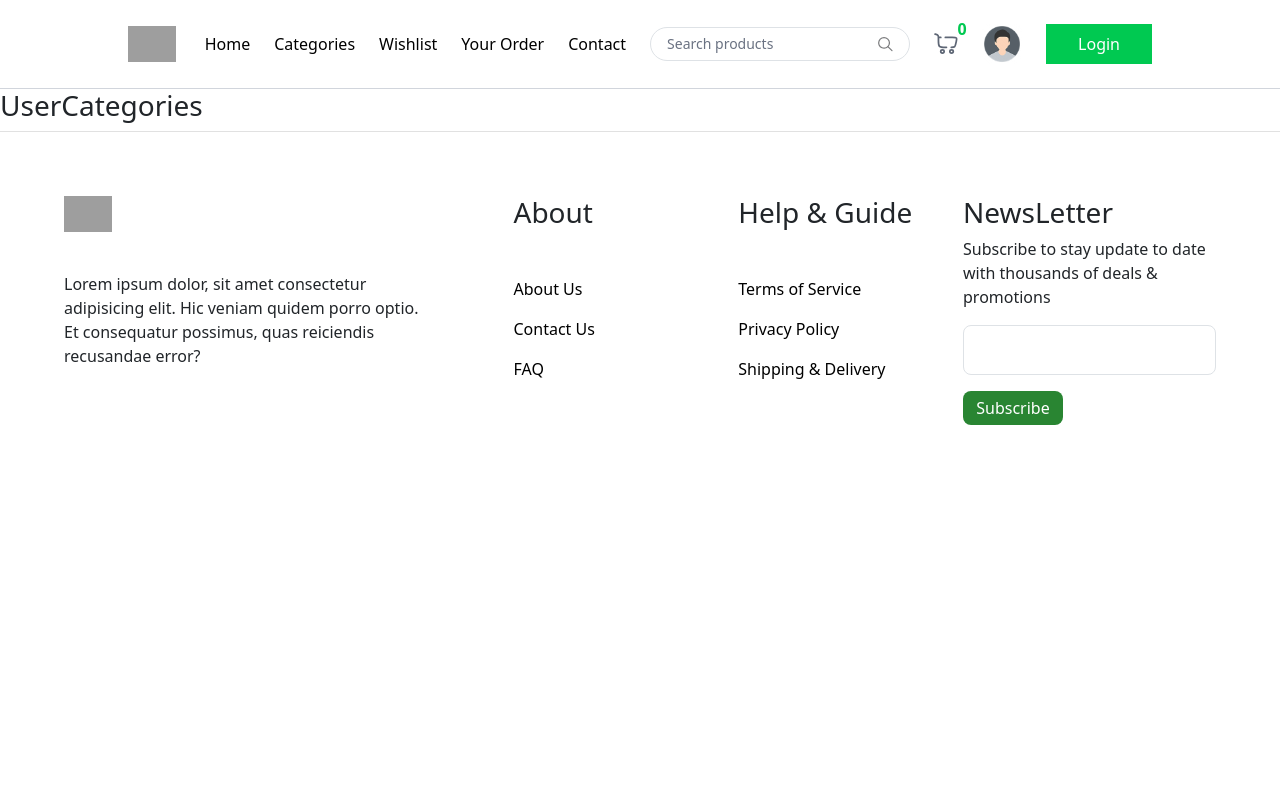
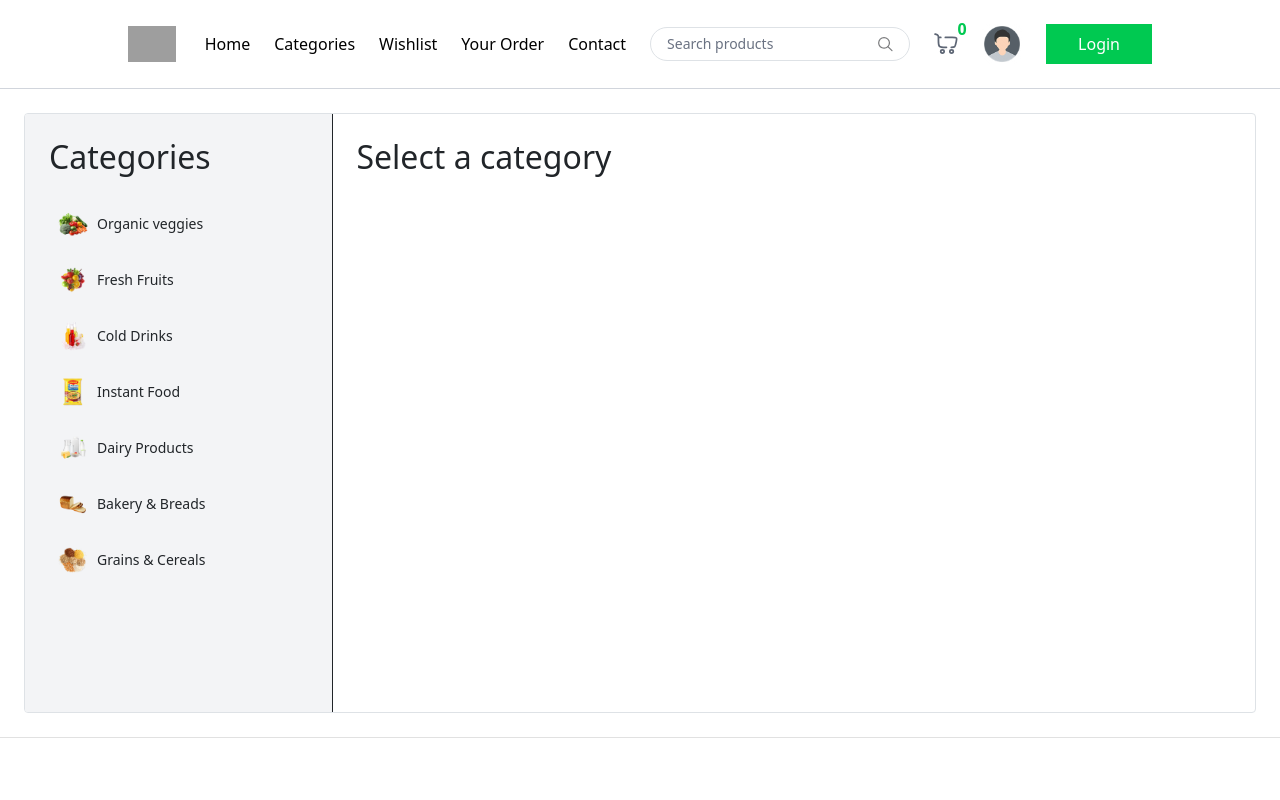
Before and after one commit to Rohansawant734/D1_Green-Mart, a React (Vite) app in the folder green_mart/: page /categories in a window 1280 px wide. Shown: the top 800 px of the page. Built offline with nearby package versions, Linux system fonts and the light colour scheme; grey boxes are pictures that could not be loaded.

Commit message:
changes in productcard and wishlistcontext and make categories of product

```diff
--- a/green_mart/src/Component/ProductCard.jsx
+++ b/green_mart/src/Component/ProductCard.jsx
@@ -1,16 +1,25 @@
 import React from 'react'
 import { FaHeart } from 'react-icons/fa';
 import { useCart } from '../context/CartCintext';
-const ProductCard = ({product,isWishlisted = false, toggleWishlist = () => {}, showWishlistIcon = false}) => {
+import { useWishlist } from '../context/WishlistContext';
+const ProductCard = ({product ,showWishlistIcon = false}) => {
   const { addToCart } = useCart();
+  const {wishlist, toggleWishlist} = useWishlist();
+  const isWishlisted = wishlist.some(item => item._id === product._id);
   return (
-    <div className='relative bg-white rounded-lg shadow-md overflow-hidden hover:shadow-lg transition'>
+    <div className='relative bg-white rounded-lg shadow-md overflow-hidden hover:shadow-lg transition group'>
        {showWishlistIcon && (
         <button
           onClick={() => toggleWishlist(product)}
-          className="absolute top-3 right-3 text-lg text-gray-400 hover:text-red-500"
+          className={`
+            absolute top-3 right-3 text-xl z-10
+            opacity-0 group-hover:opacity-100
+            scale-90 group-hover:scale-110
+            transition-all duration-300 ease-in-out
+            ${isWishlisted ? 'text-red-500' : 'text-gray-400 hover:text-red-500'}
+          `}
         >
-          <FaHeart className={isWishlisted ? "text-red-500" : ""} />
+          <FaHeart/>
         </button>
       )}
 
--- a/green_mart/src/context/WishlistContext.jsx
+++ b/green_mart/src/context/WishlistContext.jsx
@@ -8,12 +8,15 @@ export const WishlistProvider = ({ children }) => {
   const [wishlist, setWishlist] = useState([]);
 
   const toggleWishlist = (product) => {
-    const exists = wishlist.find(item => item._id === product._id);
+    setWishlist((prevWishlist) => {
+    const exists = prevWishlist.some((item) => item._id === product._id);
+
     if (exists) {
-      setWishlist(wishlist.filter(item => item._id !== product._id));
+      return prevWishlist.filter((item) => item._id !== product._id);
     } else {
-      setWishlist([...wishlist, product]);
+      return [...prevWishlist, product];
     }
+  });
   };
 
   return (
--- a/green_mart/src/pages/users/Categories.jsx
+++ b/green_mart/src/pages/users/Categories.jsx
@@ -1,11 +1,64 @@
-import React from 'react'
+import React, { useState } from 'react';
+import { categories, dummyProducts } from '../../assets/assets';
+import ProductCard from '../../Component/ProductCard';
+import { useWishlist } from '../../context/WishlistContext';
 
 const Categories = () => {
+  const [selectedCategory, setSelectedCategory] = useState(null);
+
+  const filterProducts = selectedCategory
+    ? dummyProducts.filter(p => p.category === selectedCategory)
+    : [];
+
+  const { wishlist, toggleWishlist } = useWishlist();
+
   return (
-    <div>
-      <h3>UserCategories</h3>
+    <div className="p-6">
+
+      {/* Flex container */}
+      <div className="flex h-[600px] border rounded overflow-hidden">
+
+        {/* Left Sidebar */}
+        <div className="w-1/4 bg-gray-100 p-4 overflow-y-auto border-r">
+          <h2 className="text-lg font-semibold mb-4">Categories</h2>
+          <div className="flex flex-col gap-2">
+            {categories.map(cat => (
+              <div
+                key={cat.path}
+                className={`flex items-center gap-2 p-2 rounded cursor-pointer transition hover:bg-gray-200 ${
+                  selectedCategory === cat.path ? "bg-gray-300" : ""
+                }`}
+                onClick={() => setSelectedCategory(cat.path)}
+              >
+                <img src={cat.image} alt={cat.text} className="w-8 h-8" />
+                <span className="text-sm font-medium">{cat.text}</span>
+              </div>
+            ))}
+          </div>
+        </div>
+
+        {/* Right Products Grid */}
+        <div className="w-3/4 p-6 overflow-y-auto">
+          <h2 className="text-xl font-semibold mb-4">
+            {selectedCategory ? `Products in ${selectedCategory}` : "Select a category"}
+          </h2>
+
+          {/* Products Grid */}
+          <div className="grid grid-cols-2 md:grid-cols-3 lg:grid-cols-4 gap-6">
+            {filterProducts.map(product => (
+              <ProductCard
+                key={product.id}
+                product={product}
+                showWishlistIcon={true}
+                toggleWishlist={toggleWishlist}
+                isWishlisted={wishlist.some(item => item.id === product.id)}
+              />
+            ))}
+          </div>
+        </div>
+      </div>
     </div>
-  )
-}
+  );
+};
 
-export default Categories
+export default Categories;
```
